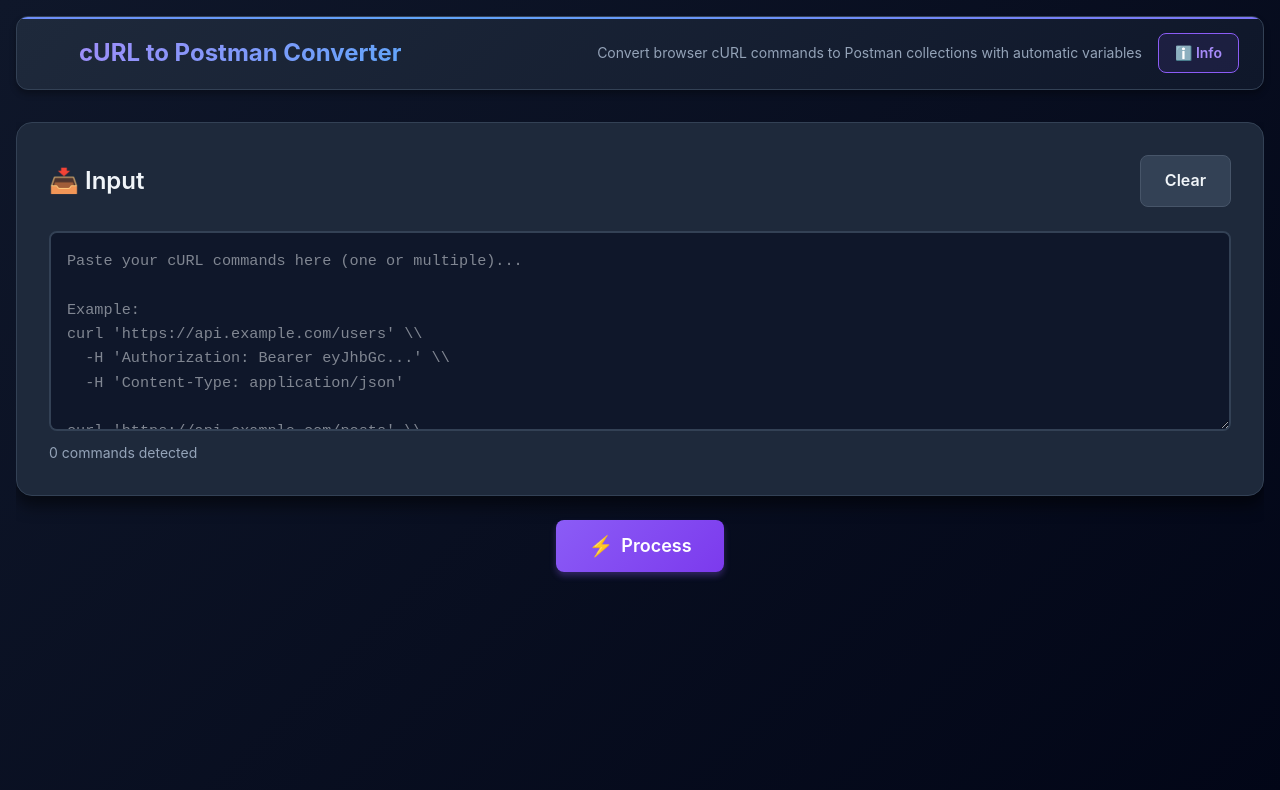
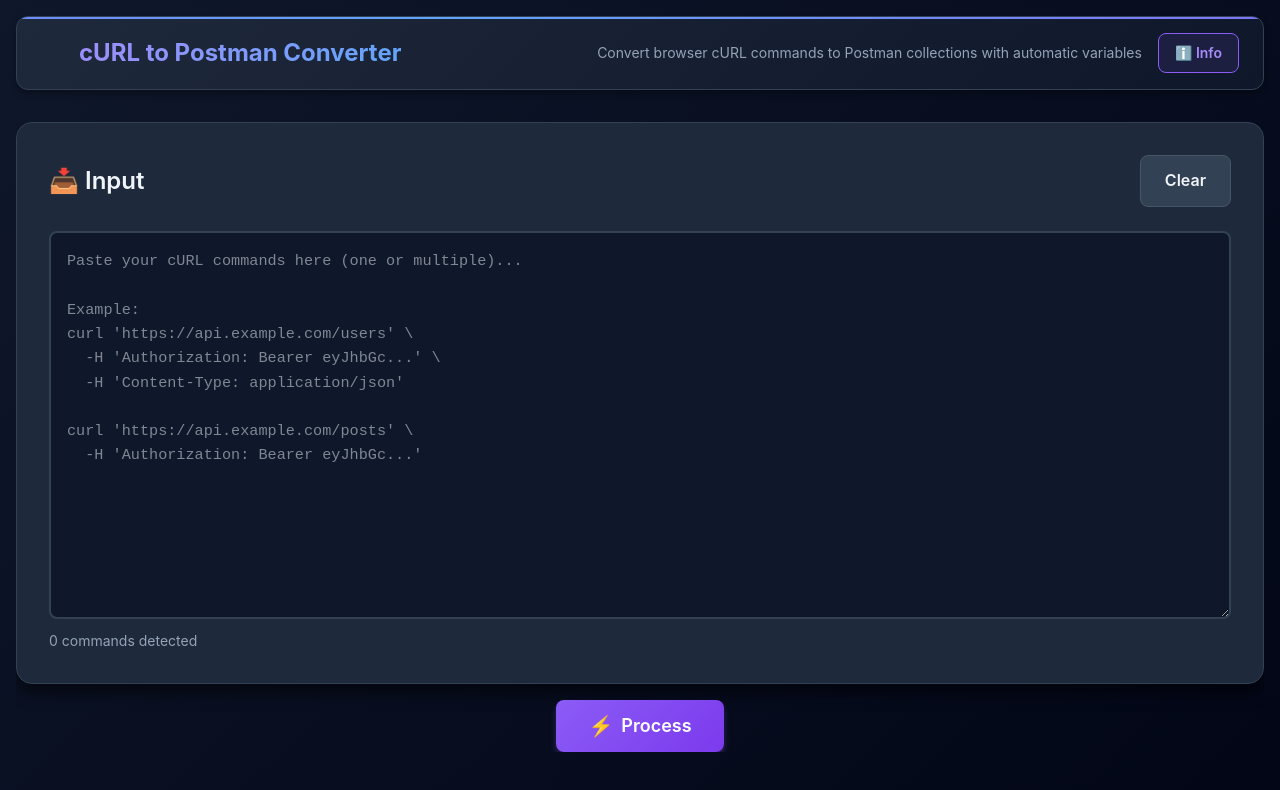
Before and after one commit to mareasperez/curl-to-postman, an Angular app: page / in a window 1280 px wide. Shown: the top 790 px of the page. Built offline with nearby package versions, Linux system fonts and the light colour scheme.

Commit message:
fix home page style

```diff
--- a/src/app/components/input-section/input-section.component.html
+++ b/src/app/components/input-section/input-section.component.html
@@ -1,29 +1,32 @@
-<section class="card">
-    <div class="flex justify-between items-center mb-6 flex-wrap-mobile gap-4">
+<div class="h-full flex flex-col">
+    <section class="card flex-1 min-h-0 flex flex-col p-6 mb-4">
+        <div class="flex justify-between items-center mb-6 flex-wrap-mobile gap-4 flex-shrink-0">
             <h2 class="text-2xl font-semibold text-gray-100">📥 Input</h2>
             <button (click)="onClear()" class="btn btn-secondary">
                 Clear
             </button>
         </div>
 
-    <div class="flex flex-col gap-3">
-        <textarea [ngModel]="curlInput()" (ngModelChange)="onCurlInputChange($event)" class="textarea" placeholder="Paste your cURL commands here (one or multiple)...
+        <div class="flex flex-col gap-3 flex-1 min-h-0">
+            <textarea [ngModel]="curlInput()" (ngModelChange)="onCurlInputChange($event)"
+                class="textarea h-full resize-none min-h-0" placeholder="Paste your cURL commands here (one or multiple)...
 
 Example:
-curl 'https://api.example.com/users' \\
-  -H 'Authorization: Bearer eyJhbGc...' \\
+curl 'https://api.example.com/users' \
+  -H 'Authorization: Bearer eyJhbGc...' \
   -H 'Content-Type: application/json'
 
-curl 'https://api.example.com/posts' \\
+curl 'https://api.example.com/posts' \
   -H 'Authorization: Bearer eyJhbGc...'"></textarea>
-        <p class="text-gray-400 text-sm">{{ curlCount() }}</p>
+            <p class="text-gray-400 text-sm flex-shrink-0">{{ curlCount() }}</p>
         </div>
     </section>
 
     <!-- Process Button -->
-<div class="text-center py-6">
+    <div class="text-center pb-6 flex-shrink-0">
         <button (click)="onProcess()" class="btn btn-primary text-lg px-8 py-3">
             <span class="text-xl">⚡</span>
             Process
         </button>
     </div>
+</div>
--- a/src/app/pages/home-page.component.html
+++ b/src/app/pages/home-page.component.html
@@ -1,3 +1,3 @@
-<main class="flex flex-col gap-8">
-    <app-input-section />
+<main class="flex flex-col h-full pb-0 overflow-hidden">
+    <app-input-section class="flex-1 h-full min-h-0 block" />
 </main>
--- a/src/styles.css
+++ b/src/styles.css
@@ -110,8 +110,6 @@
 }
 
 .textarea {
-    min-height: 200px;
-    max-height: 50vh;
     resize: vertical;
 }
 
```
Lines whose indentation alone changed are shown as unchanged.
